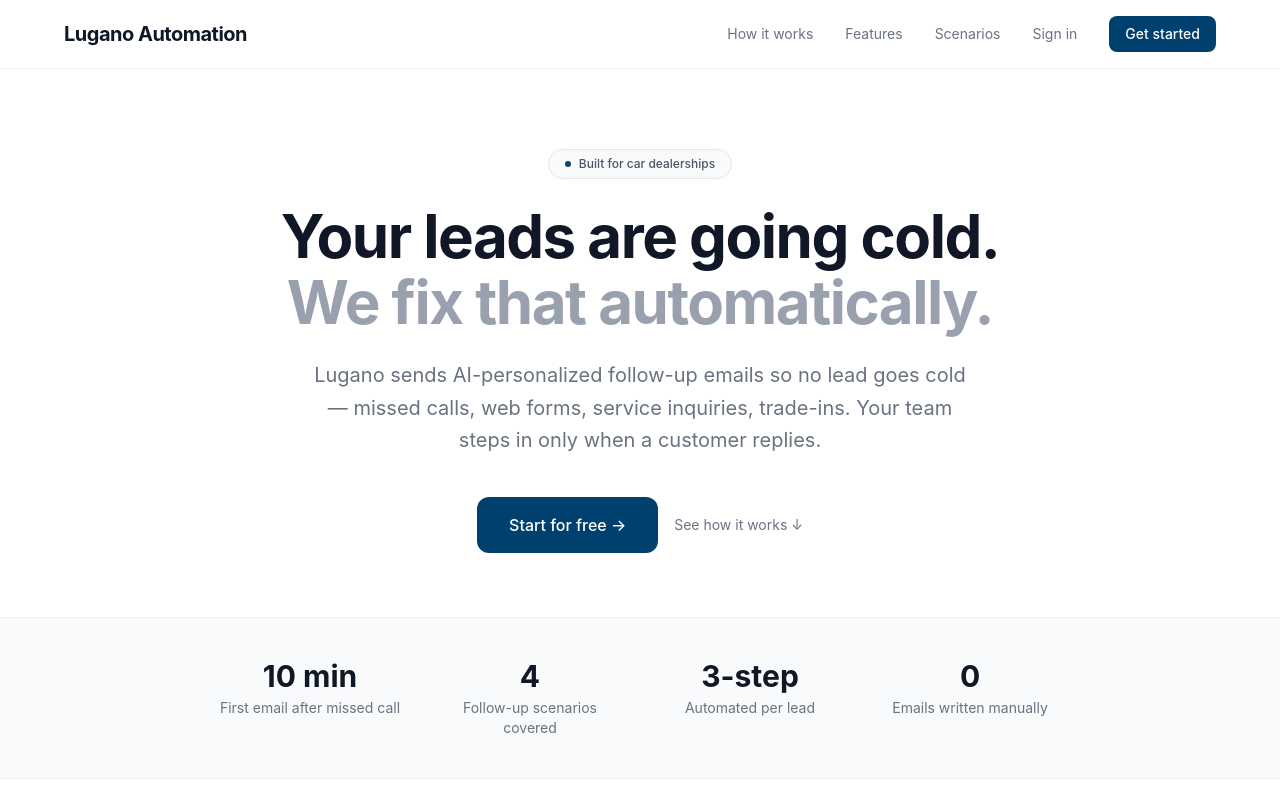
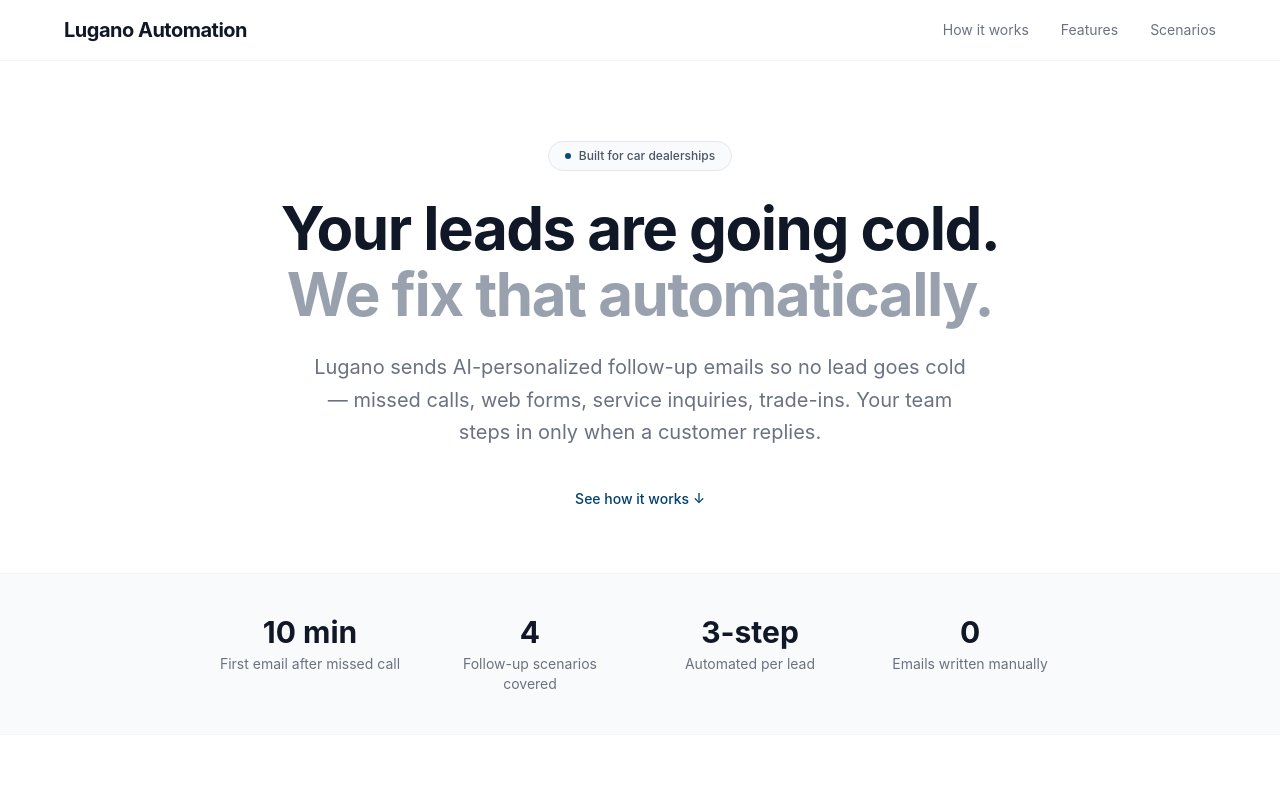
Before and after one commit to SolariAutomation/lugano-landing, a Next.js app: page / in a window 1280 px wide. Shown: the top 800 px of the page. Built offline with nearby package versions, Linux system fonts and the light colour scheme.

Commit message:
Remove nav CTAs, hero button, CTA section; keep informational only

```diff
--- a/app/page.tsx
+++ b/app/page.tsx
@@ -15,10 +15,6 @@
             <a href="#how-it-works" className="text-sm text-gray-500 hover:text-gray-900 transition">How it works</a>
             <a href="#features" className="text-sm text-gray-500 hover:text-gray-900 transition">Features</a>
             <a href="#scenarios" className="text-sm text-gray-500 hover:text-gray-900 transition">Scenarios</a>
-            <Link href={APP_URL} className="text-sm text-gray-500 hover:text-gray-900 transition">Sign in</Link>
-            <Link href={APP_URL} className="bg-[#00406e] text-white px-4 py-2 rounded-lg text-sm font-medium hover:bg-[#00325a] transition">
-              Get started
-            </Link>
           </div>
         </div>
       </nav>
@@ -36,11 +32,8 @@
         <p className="text-xl text-gray-500 max-w-2xl mx-auto mb-10 leading-relaxed">
           Lugano sends AI-personalized follow-up emails so no lead goes cold — missed calls, web forms, service inquiries, trade-ins. Your team steps in only when a customer replies.
         </p>
-        <div className="flex flex-col sm:flex-row items-center justify-center gap-4">
-          <Link href={APP_URL} className="bg-[#00406e] text-white px-8 py-4 rounded-xl text-base font-medium hover:bg-[#00325a] transition w-full sm:w-auto text-center">
-            Start for free →
-          </Link>
-          <a href="#how-it-works" className="text-gray-500 hover:text-gray-900 text-sm transition">
+        <div className="flex items-center justify-center">
+          <a href="#how-it-works" className="text-[#00406e] hover:text-[#00325a] text-sm font-medium transition">
             See how it works ↓
           </a>
         </div>
@@ -239,18 +232,7 @@
         </div>
       </section>
 
-      {/* CTA */}
-      <section className="max-w-3xl mx-auto px-6 py-24 text-center">
-        <AnimateIn>
-        <h2 className="text-4xl font-bold mb-4">Ready to stop losing leads?</h2>
-        <p className="text-gray-500 mb-10 text-lg">
-          Set up in minutes. Your first lead gets a follow-up within 10 minutes of being added.
-        </p>
-        <Link href={APP_URL} className="bg-[#00406e] text-white px-10 py-4 rounded-xl text-base font-medium hover:bg-[#00325a] transition inline-block">
-          Get started for free →
-        </Link>
-        </AnimateIn>
-      </section>
+
 
       {/* Footer */}
       <footer className="border-t border-gray-100 py-10 px-6">
@@ -260,7 +242,6 @@
             <a href="/terms" className="hover:text-gray-600 transition">Terms</a>
             <a href="/privacy" className="hover:text-gray-600 transition">Privacy</a>
             <a href="mailto:support@luganoautomation.com" className="hover:text-gray-600 transition">Contact</a>
-            <Link href={APP_URL} className="hover:text-gray-600 transition">Log in</Link>
           </div>
         </div>
       </footer>
```
